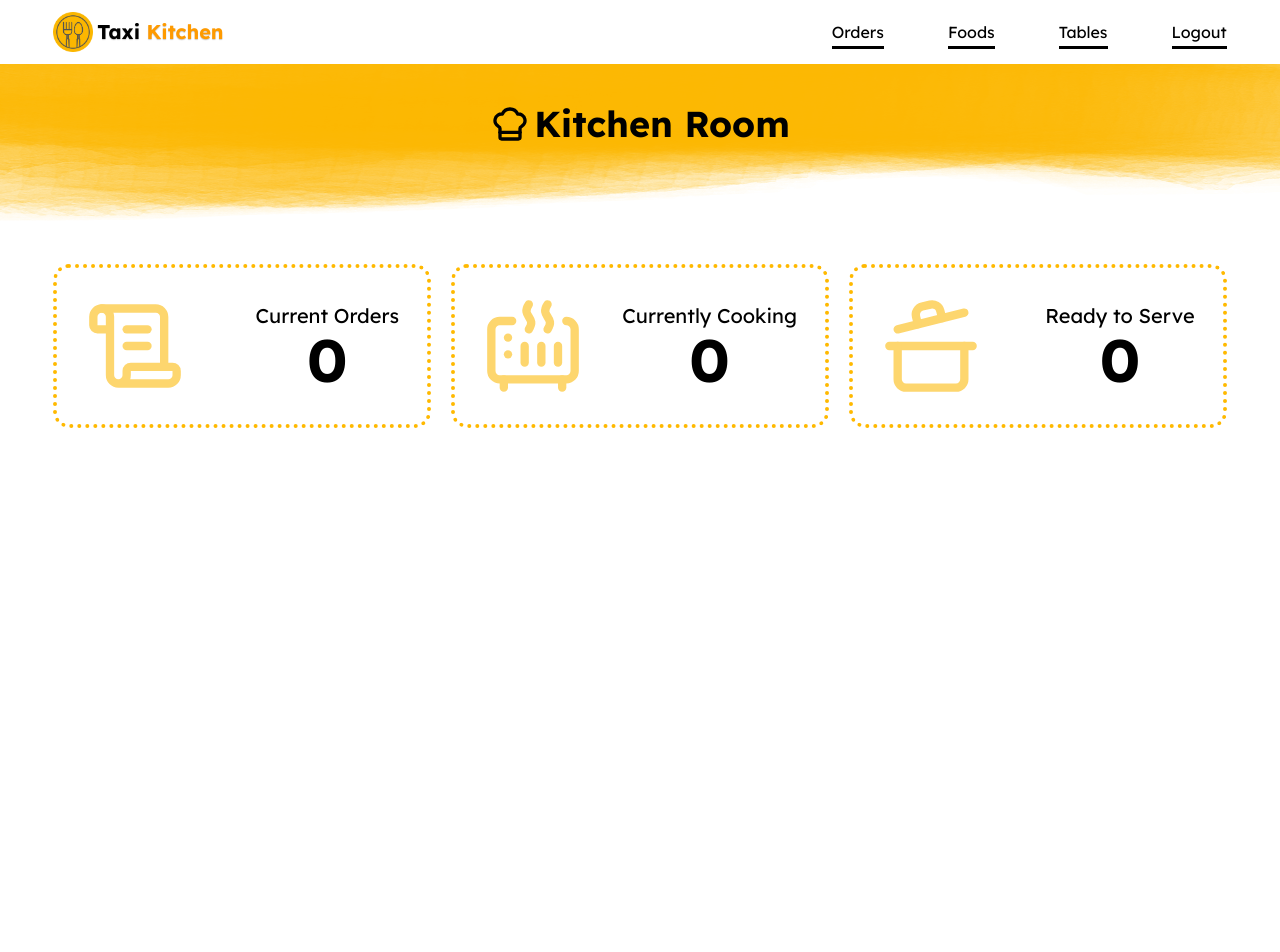
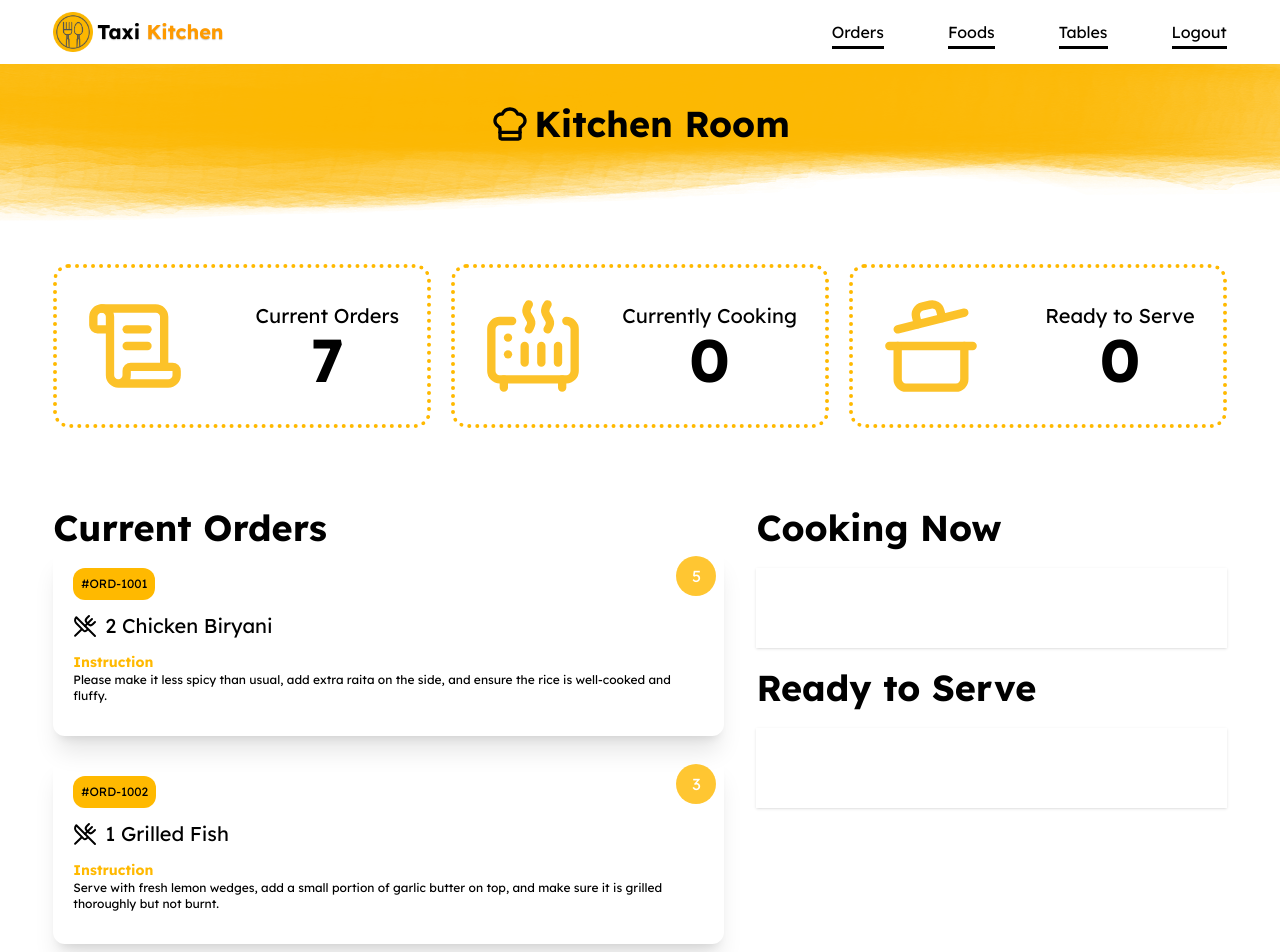
Before and after one commit to rafsan1p/kitchen-room, a React (Vite) app: page / in a window 1280 px wide. Shown: the top 952 px of the page. Before the commit the page ends 800 px from the top, so only its background shows below. Built offline with nearby package versions, Linux system fonts and the light colour scheme; a web font is replaced by a local one.

Commit message:
complete current order section and current cooking section

```diff
--- /dev/null
+++ b/src/Components/Cards/CookingCard.jsx
@@ -0,0 +1,34 @@
+const CookingCard = ({order}) => {
+
+
+  return (
+    <div
+      className="rounded-xl p-5 shadow hover:shadow-lg"
+      style={{
+        background: "linear-gradient(#ffffff80, #FCB700), url('/cook-bg.gif')",
+      }}
+    >
+      {/* Title */}
+      <h3 className="text-xl font-bold text-primary mb-2">
+        {order.order_title}
+      </h3>
+
+      {/* Quantity */}
+      <p className="text-lg font-semibold">
+        Quantity: <span className="text-gray-700">{order.quantity}</span>
+      </p>
+
+      {/* Special Instruction */}
+      <p className="text-xs text-gray-600 mt-2 italic">
+        {order.special_instruction}
+      </p>
+
+      {/* Static Button */}
+      <button className="px-6 mt-3 py-1 shadow text-sm hover:bg-black hover:text-white bg-white cursor-pointer rounded-xl">
+        Cooked?
+      </button>
+    </div>
+  );
+};
+
+export default CookingCard;
--- /dev/null
+++ b/src/Components/Cards/OrderCard.jsx
@@ -0,0 +1,32 @@
+import { UtensilsCrossed } from "lucide-react";
+
+const OrderCard = ({ order, handleOrder }) => {
+
+  return (
+    <div onClick={() => handleOrder(order)} className="p-5 rounded-xl shadow-xl relative space-y-3">
+      {/* Order Number */}
+      <p className="text-xs bg-amber-400 p-2 inline-block rounded-xl">
+        #{order.order_no}
+      </p>
+
+      {/* Order Title */}
+      <h2 className="text-xl flex items-center gap-2">
+        <UtensilsCrossed />
+        {order.quantity} {order.order_title}
+      </h2>
+
+      {/* Special Instruction */}
+      <div className="mt-3 text-xs">
+        <h4 className="text-amber-400 font-bold text-sm">Instruction</h4>
+        <p>{order.special_instruction}</p>
+      </div>
+
+      {/* Table Number Badge */}
+      <div className="absolute right-2 top-2 w-10 h-10 flex justify-center items-center bg-amber-400 rounded-full opacity-80 text-white">
+        {order.table_no}
+      </div>
+    </div>
+  );
+};
+
+export default OrderCard;
--- a/src/Components/OrderContainer.jsx
+++ b/src/Components/OrderContainer.jsx
@@ -1,12 +1,56 @@
-import React, { use } from 'react';
+import React, { use, useState } from 'react';
 import States from './States';
+import OrderCard from './Cards/OrderCard';
+import CookingCard from './Cards/CookingCard';
 
 const OrderContainer = ({promise}) => {
     const orders = use(promise);
-    console.log(orders);
+
+    const [cookingItems, setCookingItems] = useState([]);
+    const handleOrder = (order) =>{
+        //age check koro cooking e order ache kina
+        const isExist = cookingItems.find((item) => item.id == order.id);
+        if(isExist){
+            alert("Already Cooking!!");
+            return;
+        }
+        //Cooking Items er vitore click koraa order k dhukabo
+        const newCookingItems = [...cookingItems, order];
+        setCookingItems(newCookingItems);
+    };
+
     return (
         <div>
-            <States></States>
+            <States orderTotal={orders.length} cookingTotal = {cookingItems.length}></States>
+
+            <section className='w-11/12 mx-auto py-10 grid grid-cols-1 lg:grid-cols-12 gap-8'>
+                <div className='lg:col-span-7'>
+                    <h2 className='font-bold text-4xl'>Current Orders</h2>
+
+                    <div className='space-y-5'>
+                        {
+                            orders.map(item => (<OrderCard key={item.id} handleOrder={handleOrder } order={item}></OrderCard>))
+                        }
+                    </div>
+                </div>
+
+                <div className='lg:col-span-5 space-y-5'>
+                    <h2 className='font-bold text-4xl'>Cooking Now</h2>
+                    <div className='shadow p-10 space-y-5'>
+                        {
+                            cookingItems.map((order) => (
+                                <CookingCard key={order.id} order={order} ></CookingCard>
+                            ))
+                        }
+                    </div>
+
+                    <h2 className='font-bold text-4xl'>Ready to Serve</h2>
+
+                    <div className='shadow p-10 '>
+
+                    </div>
+                </div>
+            </section>
         </div>
     );
 };
--- a/src/Components/States.jsx
+++ b/src/Components/States.jsx
@@ -1,7 +1,7 @@
 import { CookingPot, Heater, ScrollText } from 'lucide-react';
 import React from 'react';
 
-const States = () => {
+const States = ({ orderTotal, cookingTotal }) => {
     return (
         <div className='w-11/12 mx-auto py-10 grid grid-cols-1 md:grid-cols-3 gap-5'>
             {/* total order */}
@@ -10,7 +10,7 @@ const States = () => {
                     <ScrollText className="animate-pulse" color="#fcb700" size={100} />
                     <div className="text-xl text-center">
                         Current Orders
-                        <h2 className="text-6xl font-bold">{0}</h2>
+                        <h2 className="text-6xl font-bold">{orderTotal}</h2>
                     </div>
                 </div>
             </div>
@@ -21,7 +21,7 @@ const States = () => {
                     <Heater className="animate-pulse" color="#fcb700" size={100} />
                     <div className="text-xl text-center">
                         Currently Cooking
-                        <h2 className="text-6xl font-bold">{0}</h2>
+                        <h2 className="text-6xl font-bold">{cookingTotal}</h2>
                     </div>
                 </div>
             </div>
```
Also changed, not shown: public/cook-bg.gif (added).
